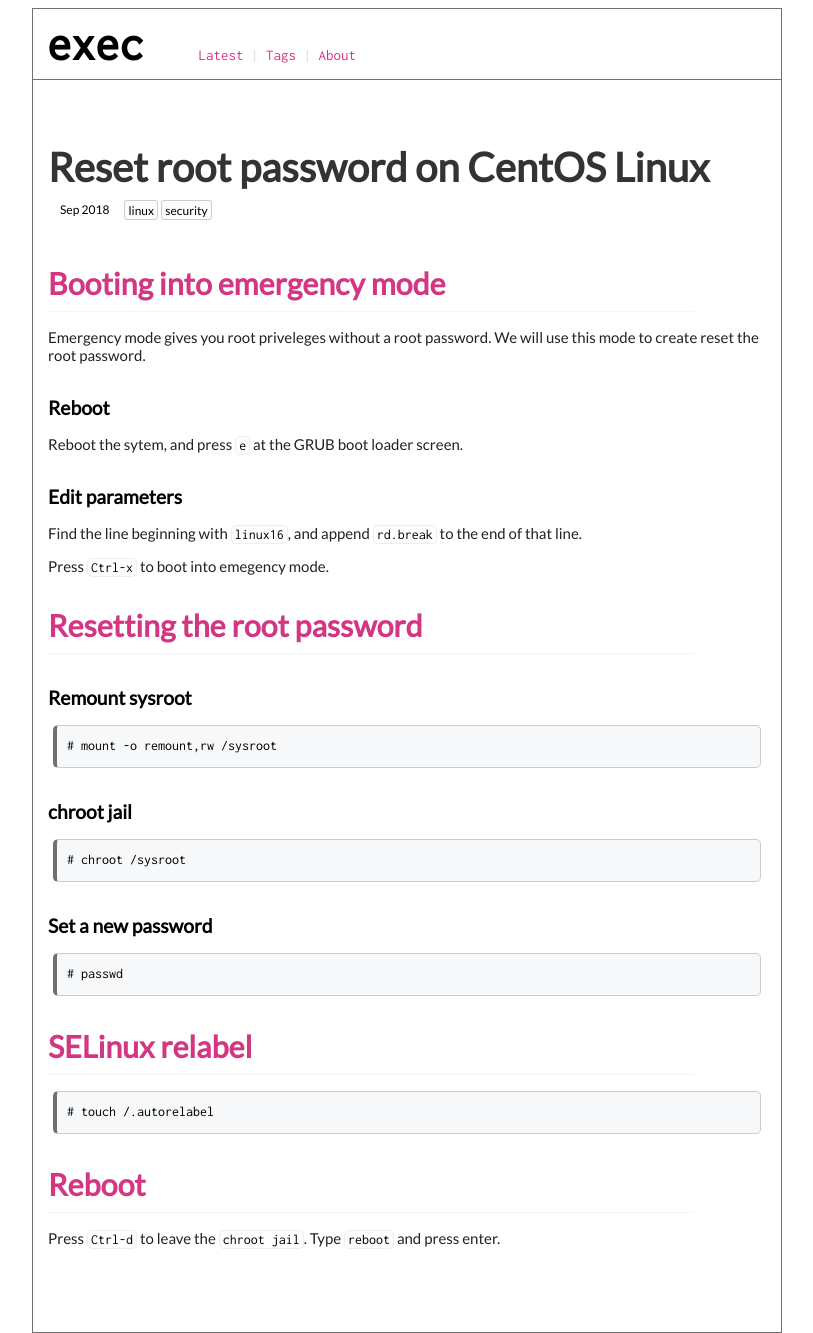
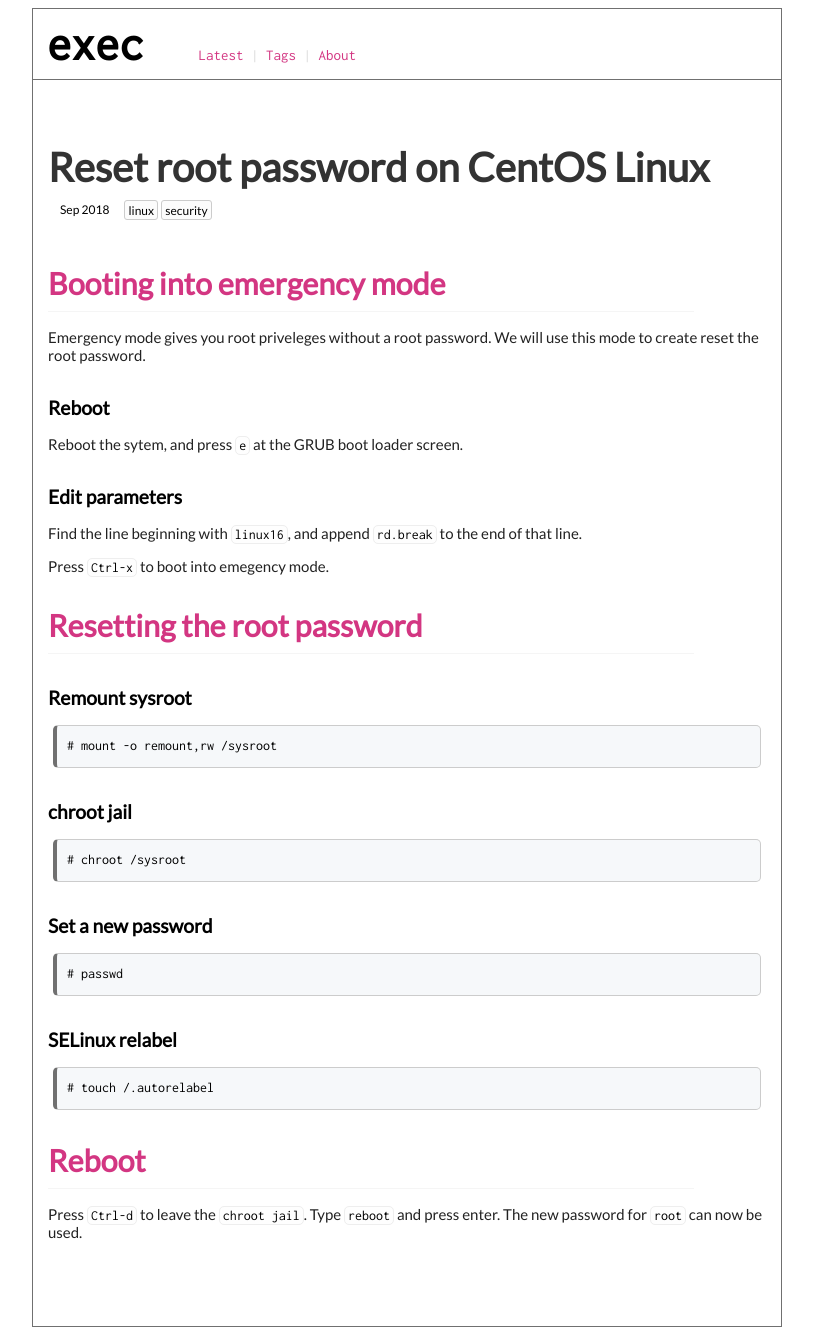
Before and after one commit to execas/execas.github.io, a Jekyll site: the page built from _posts/2018-09-03-reset-root-password-on-centos-linux.md, in a window 1280 px wide. Shown: the whole page, without its empty margins (233-1046 px from the left). Built offline with Jekyll 4.4.1, drawn with Linux system fonts in a browser that asks for light colours.

Commit message:
first commit

````diff
--- a/_posts/2018-09-03-reset-root-password-on-centos-linux.md
+++ b/_posts/2018-09-03-reset-root-password-on-centos-linux.md
@@ -39,7 +39,7 @@
 # passwd
 ```
 
-## SELinux relabel
+### SELinux relabel
 
 ```bash
 # touch /.autorelabel
@@ -48,3 +48,4 @@
 ## Reboot
 
 Press `Ctrl-d` to leave the `chroot jail`. Type `reboot` and press enter.
+The new password for `root` can now be used.
````
